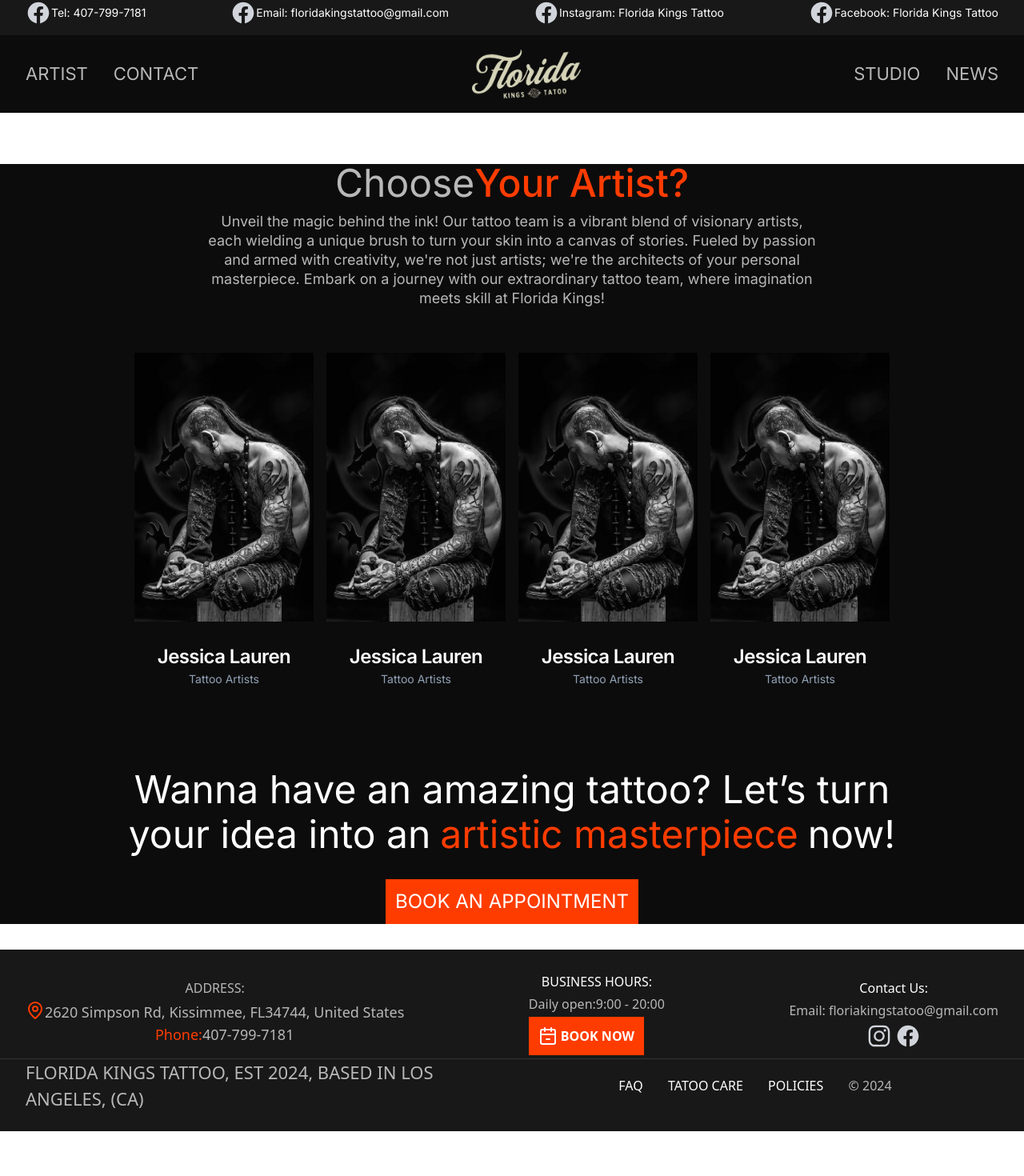
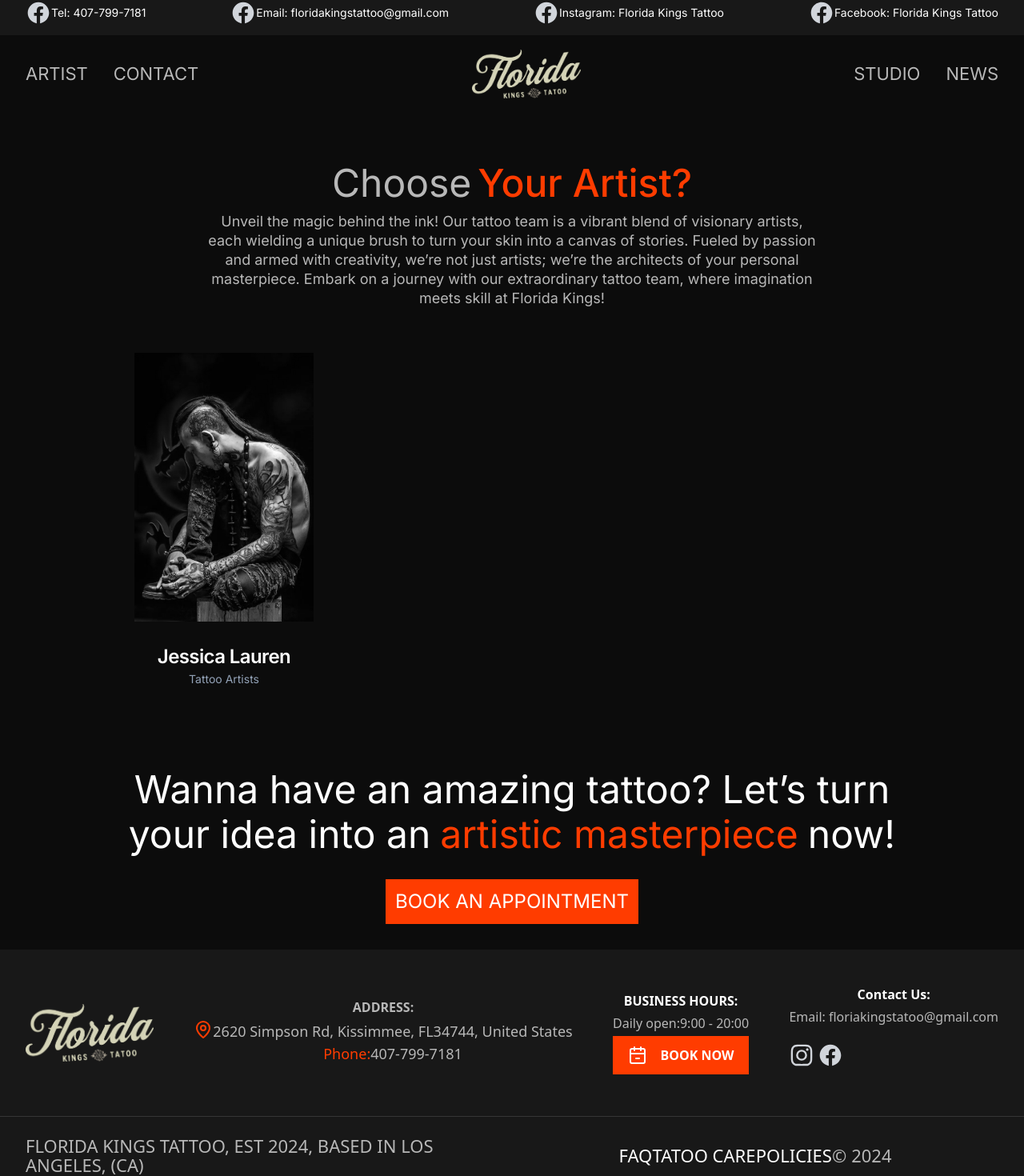
Before and after one commit to websitetattoo/Fe_TattooStudio, a Next.js app: page /artists in a window 1280 px wide. Shown: the part 12-1482 px from the top of the page at 80% size. Before the commit the page ends 1426 px from the top, so only its background shows below. Built offline with nearby package versions, Linux system fonts and the light colour scheme.

Commit message:
refactor code

```diff
--- a/app/artists/imgArtists/page.tsx
+++ b/app/artists/_components/artist-card.tsx
@@ -1,26 +1,26 @@
 import {
-  Card,
   CardContent,
   CardDescription,
-  CardFooter,
   CardHeader,
   CardTitle,
 } from "@/components/ui/card";
+import Image from "next/image";
 
-export default function ImgArtists() {
+export default function ArtistCard() {
   return (
     <>
       <div>
         <CardContent className="p-2">
-          <div className="w-full relative overflow-hidden">
-            <img
+          <div className="relative w-full overflow-hidden">
+            <Image
               src="/images/tattootImg.png"
+              width={300}
+              height={300}
               alt="Tattoo Image"
-              className="w-full h-full object-cover grayscale transition-transform duration-500 ease-in-out hover:grayscale-0 hover:scale-110"
+              className="h-full w-full object-cover grayscale transition-transform duration-500 ease-in-out hover:scale-110 hover:grayscale-0"
             />
           </div>
         </CardContent>
-
         <CardHeader className="text-center">
           <CardTitle className="text-white">Jessica Lauren</CardTitle>
           <CardDescription>Tattoo Artists</CardDescription>
--- a/app/artists/page.tsx
+++ b/app/artists/page.tsx
@@ -1,28 +1,28 @@
 "use client";
 
-import ImgArtists from "./imgArtists/page";
+import ArtistCard from "./_components/artist-card";
 
 export default function index() {
   return (
     <>
-      <div className="bg-tattoo-black-1 mt-16">
-        <div className="w-9/12 m-auto">
+      <div className="bg-tattoo-black-1 pt-16">
+        <div className="m-auto w-9/12">
           <div>
-            <h1 className="text-tattoo-gray text-5xl text-center">
-              Choose
-              <span className="text-tattoo-highlight font-medium">
+            <h1 className="text-center text-5xl text-tattoo-gray">
+              <span>Choose</span>
+              <span className="pl-2 font-medium text-tattoo-highlight">
                 Your Artist?
               </span>
             </h1>
-            <div className="my-3 w-4/5 m-auto">
-              <p className="text-tattoo-gray text-lg leading-6 text-center">
+            <div className="m-auto my-3 md:w-4/5">
+              <p className="text-justify text-lg leading-6 text-tattoo-gray md:text-center">
                 Unveil the magic behind the ink! Our tattoo team is a vibrant
                 blend of visionary artists, each wielding a unique brush to turn
                 your skin into a canvas of stories. Fueled by passion and armed
-                with creativity, we're not just artists; we're the architects of
-                your personal masterpiece. Embark on a journey with our
-                extraordinary tattoo team, where imagination meets skill at
-                Florida Kings!
+                with creativity, we&rsquo;re not just artists; we&rsquo;re the
+                architects of your personal masterpiece. Embark on a journey
+                with our extraordinary tattoo team, where imagination meets
+                skill at Florida Kings!
               </p>
             </div>
           </div>
@@ -30,16 +30,7 @@ export default function index() {
           <div className="mt-12">
             <div className="flex">
               <div className="w-1/4">
-                <ImgArtists />
-              </div>
-              <div className="w-1/4">
-                <ImgArtists />
-              </div>
-              <div className="w-1/4">
-                <ImgArtists />
-              </div>
-              <div className="w-1/4">
-                <ImgArtists />
+                <ArtistCard />
               </div>
             </div>
           </div>
@@ -48,17 +39,17 @@ export default function index() {
             <div>
               <p className="text-center text-5xl text-white">
                 Wanna have an amazing tattoo? Let’s turn
-                <span className="block mt-2">
+                <span className="mt-2 block">
                   your idea into an
-                  <span className="text-tattoo-highlight mx-3">
+                  <span className="mx-3 text-tattoo-highlight">
                     artistic masterpiece
                   </span>
                   now!
                 </span>
               </p>
             </div>
-            <div className="flex justify-center my-8">
-              <button className="text-center text-2xl bg-tattoo-highlight text-white p-3">
+            <div className="flex justify-center py-8">
+              <button className="bg-tattoo-highlight p-3 text-center text-2xl text-white">
                 BOOK AN APPOINTMENT
               </button>
             </div>
--- a/app/layout.tsx
+++ b/app/layout.tsx
@@ -21,7 +21,7 @@ export default function RootLayout({
       <body className={inter.className}>
         {/* <Providers> */}
         <Header />
-        {children}
+        <div className="bg-tattoo-black-2">{children}</div>
         <Footer />
         {/* </Providers> */}
       </body>
--- a/app/page.tsx
+++ b/app/page.tsx
@@ -3,11 +3,5 @@
 import { FacebookIcon, InstagramIcon } from "@/components/icons";
 
 export default function index() {
-  return (
-    <>
-      Main
-      <FacebookIcon />
-      <InstagramIcon />
-    </>
-  );
+  return <></>;
 }
--- a/components/footer.tsx
+++ b/components/footer.tsx
@@ -8,7 +8,7 @@ import Image from "next/image";
 
 interface ContentProps {
   value: string;
-  href?: string;
+  href: string;
   className?: string;
 }
 
@@ -16,60 +16,91 @@ export default function Footer() {
   const [content, setContent] = useState<ContentProps[]>([
     {
       value: "FAQ",
-      href: "faq"
+      href: "/faq",
     },
     {
       value: "TATOO CARE",
-      href: "tatoo-care"
+      href: "/tatoo-care",
     },
     {
       value: "POLICIES",
-      href: "policies"
-    }
-  ])
+      href: "/policies",
+    },
+  ]);
   return (
-    <footer className="bg-tattoo-black-2 w-full py-6 flex-col justify-between font-sans text-[22px]">
-      <div className="flex-col  lg:block text-white flex justify-between text-base border-tattoo-hr border-b-[1px] w-full" data-name="footer-nav">
-        <div className="items-center text-center flex-col lg:flex-row lg:container text-white flex justify-between text-base py-1">
-          {/* <Image src="/logo.png" alt="Logo" className="" /> */}
-          <div className="lg:text-base text-tattoo-gray py-1" data-name='address'>
-            <span className="text-white lg:text-tattoo-gray">ADDRESS:</span>
+    <footer className="w-full flex-col justify-between bg-tattoo-black-2 font-sans text-[22px]">
+      <div
+        className="mx-auto flex w-4/5 flex-col justify-between border-b-[1px] border-tattoo-hr py-6 text-base text-white md:w-full lg:block"
+        data-name="footer-nav"
+      >
+        <div className="flex flex-col items-center justify-between py-1 text-center text-base text-white lg:container lg:flex-row">
+          <div>
+            <Image
+              src="/logo.png"
+              alt="Logo"
+              width="160"
+              height={50}
+              className=""
+            />
+          </div>
+          <div className="py-4 text-tattoo-gray lg:text-base">
+            <span className="font-bold text-white lg:text-tattoo-gray">
+              ADDRESS:
+            </span>
             <div className="flex py-1">
               <MapPin className="text-tattoo-highlight" />
               <div className="text-lg">
-                <div className="address">2620 Simpson Rd, Kissimmee, FL34744, United States</div>
+                <div className="address">
+                  2620 Simpson Rd, Kissimmee, FL34744, United States
+                </div>
                 <div className="phone text-tattoo-highlight">
                   <span>Phone:</span>
-                  <span className="phone-content text-tattoo-gray">407-799-7181</span>
+                  <span className="phone-content text-tattoo-gray">
+                    407-799-7181
+                  </span>
                 </div>
               </div>
             </div>
           </div>
-          <div className="" data-name='business-hours'>
-            <span>BUSINESS HOURS:</span>
-            <div className="text-tattoo-gray py-1">Daily open:9:00 - 20:00</div>
-            <button className="bg-tattoo-highlight p-3 flex justify-between">
+          <div className="py-4" data-name="business-hours">
+            <span className="font-bold">BUSINESS HOURS:</span>
+            <div className="py-1 text-tattoo-gray">Daily open:9:00 - 20:00</div>
+            <button className="flex w-full justify-around bg-tattoo-highlight p-3">
               <CalendarMinus2 className="text-white" />
               <span className="pl-1 font-bold">BOOK NOW</span>
             </button>
           </div>
-          <div data-name='contact-us'>
-            <span>Contact Us:</span>
-            <div className="text-tattoo-gray py-1">Email: floriakingstatoo@gmail.com</div>
-            <div className="justify-center flex lg:flex" data-name='social'>
-              <span className="text-black font-bold pr-1" data-name='instagram'><InstagramIcon /></span>
-              <span data-name='facebook'><FacebookIcon /></span>
+          <div className="py-4" data-name="contact-us">
+            <span className="font-bold">Contact Us:</span>
+            <div className="py-1 text-tattoo-gray">
+              Email: floriakingstatoo@gmail.com
+            </div>
+            <div
+              className="flex justify-center py-4 md:justify-start lg:flex"
+              data-name="social"
+            >
+              <span className="pr-1 font-bold text-black" data-name="instagram">
+                <InstagramIcon />
+              </span>
+              <span data-name="facebook">
+                <FacebookIcon />
+              </span>
             </div>
           </div>
         </div>
       </div>
-      <div className="container flex justify-center items-center" data-name="FAQ-Policies">
-        <div className="hidden lg:block text-tattoo-gray w-1/2 flex justify-center items-center" >
+      <div
+        className="container flex items-center justify-center py-6 text-base md:text-[22px]"
+        data-name="FAQ-Policies"
+      >
+        <div className="hidden w-1/2 items-center justify-center text-tattoo-gray md:flex lg:block">
           FLORIDA KINGS TATTOO, EST 2024, BASED IN LOS ANGELES, (CA)
         </div>
-        <ul className="w-full text-base lg:w-1/3 container flex justify-between text-white">
+        <ul className="flex w-full justify-around text-white md:container lg:w-1/3">
           {content.map((c, index) => (
-            <li key={index}><Link href={`/${c.href}`} className={c.className}>{c.value}</Link></li>
+            <li key={index}>
+              <Link href={c.href}>{c.value}</Link>
+            </li>
           ))}
           <li className="text-tattoo-gray">&#169; 2024</li>
         </ul>
--- a/components/icons/index.tsx
+++ b/components/icons/index.tsx
@@ -84,7 +84,7 @@ export const XIcon: FC<IconProps> = ({ className = "", style = {} }) => (
     strokeLinecap="round"
     strokeLinejoin="round"
     className={twMerge(
-      "h-12 w-12 dark:text-gray-300 dark:hover:text-white lucide lucide-x",
+      "lucide lucide-x h-12 w-12 dark:text-gray-300 dark:hover:text-white",
       className,
     )}
   >
--- a/package.json
+++ b/package.json
@@ -51,10 +51,10 @@
     "husky": "^9.0.7",
     "lint-staged": "^15.2.1",
     "postcss": "^8",
-    "prettier": "^3.2.4",
+    "prettier": "^3.2.5",
+    "prettier-plugin-tailwindcss": "^0.5.11",
     "tailwind-config-viewer": "^1.7.3",
     "tailwindcss": "^3.3.0",
-    "tailwind-config-viewer": "^1.7.3",
     "typescript": "^5"
   }
 }
--- a/tailwind.config.ts
+++ b/tailwind.config.ts
@@ -41,5 +41,5 @@ module.exports = {
       },
     },
   },
-  plugins: [require("tailwindcss-animate")],
+  plugins: [require("tailwindcss-animate"), "prettier-plugin-tailwindcss"],
 };
```
Also changed, not shown: components/header.tsx (+15 -16 lines), components/ui/card.tsx (+24 -17 lines), 2 other files (tests, documents, lock files or other folders).
